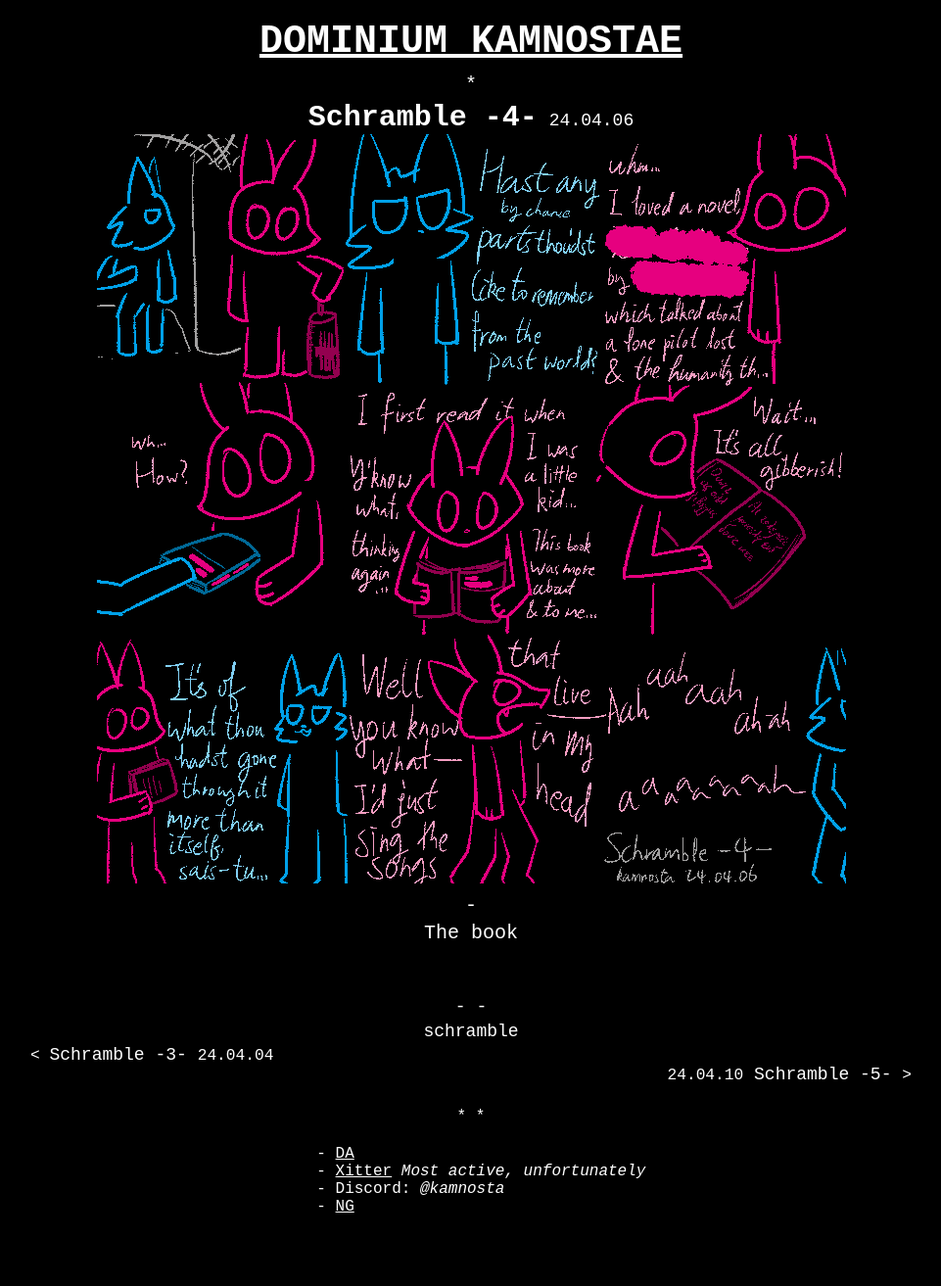
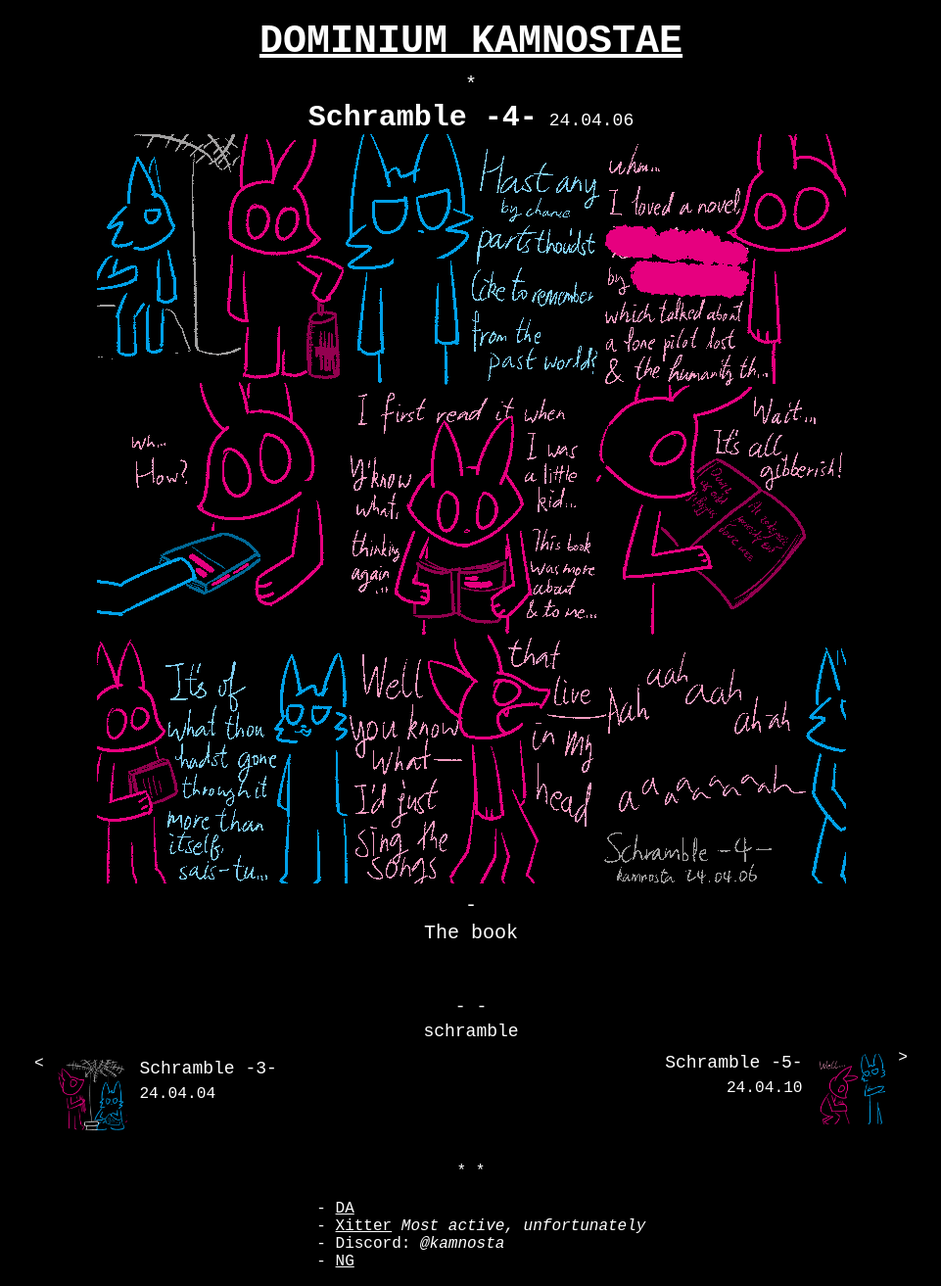
Before and after one commit to kamnosta/testproj, a Jekyll site: the page built from _schramble/24-04-06-4.md, in a window 1280 px wide. Shown: the whole page at 98% size, without its empty margins (159-1120 px from the left). Built offline with Jekyll 4.4.1, drawn with Linux system fonts in a browser that asks for light colours; before the commit the page ends 1257 px from its top, so only the background shows below that.

Commit message:
thumbnails on the nav

```diff
--- a/_includes/nav.html
+++ b/_includes/nav.html
@@ -6,24 +6,52 @@
 	{% assign prev = page.previous %}
 	{% assign next = page.next %}
 
+	{% assign col = site.collections | where: "label", page.collection | first %}
+	{% assign thumbnail_include = col.thumbnail_include %}
+
+	<div class="prevnext-container">
 		{% if prev != nil %}
+			<a class="nav-post-link" href="{{ prev.url | relative_url }}">
 				<div class="prev">
 					<span class="navlabel">&lt; </span>
-			<a class="post-link" href="{{ prev.url | relative_url }}">
-				<p style="display:inline">{{ prev.title | escape }}</p>
-				<span class="post-meta">{{ prev.date | date: site.date_format }}</span>
-			</a>
+
+					{% if thumbnail_include != nil %}
+						<div class="nav-thumbnail-img-container">
+							{% include thumbnail.html doc=prev %}
 						</div>
 					{% endif %}
+
+					<div class="nav-title-meta-container">
+						<p>{{ prev.title | escape }}</p>
+						<span class="post-meta">{{ prev.date | date: site.date_format }}</span>
+					</div>
+				</div>
+			</a>
+		{% else %}
+			<div class="nav-post-link dummy"></div>
+		{% endif %}
+
 		{% if next != nil %}
+			<a class="nav-post-link" href="{{ next.url | relative_url }}">
 				<div class="next">
-			<a class="post-link" href="{{ next.url | relative_url }}">
+					<div class="nav-title-meta-container">
+						<p>{{ next.title | escape }}</p>
 						<span class="post-meta">{{ next.date | date: site.date_format }}</span>
-				<p style="display:inline">{{ next.title | escape }}</p>
-			</a>
+					</div>
+
+					{% if thumbnail_include != nil %}
+						<div class="nav-thumbnail-img-container">
+							{% include thumbnail.html doc=next %}
+						</div>
+					{% endif %}
+
 					<span class="navlabel"> &gt;</span>
 				</div>
+			</a>
+		{% else %}
+			<div class="nav-post-link dummy"></div>
 		{% endif %}
+	</div>
 </div>
 
 <style>
@@ -31,15 +59,54 @@
 		font-size: 90%;
 	}
 
+	.prevnext-container {
+		display: table;
+		width: 100%;
+		table-layout: fixed;
+	}
+
+	.nav-post-link {
+		display: table-cell;
+		width: 100%;
+	}
+
+	.prev, .next {
+		display: flex;
+		margin-top: 0;
+		height: 100%;
+	}
+
 	.prev {
 		text-align: left;
 	}
 	.next {
 		text-align: right;
+		justify-content: flex-end;
+	}
+
+	.nav-thumbnail-img-container {
+		width: 4em;
+		height: 4em;
+		margin: 0.5em;
+
+		flex-shrink: 0;
+	}
+
+	.nav-title-meta-container {
+		margin: 0.2em;
+		min-width: 0;
+	}
+
+	.nav-title-meta-container p {
+		overflow-wrap: break-word;
 	}
 
 	.navlabel, .post-meta {
 		font-size: 90%;
+	}
+
+	.navlabel {
+		margin: 0.25em;
 	}
 
 	.nav-divider-p {
```
Lines whose indentation alone changed are shown as unchanged.
